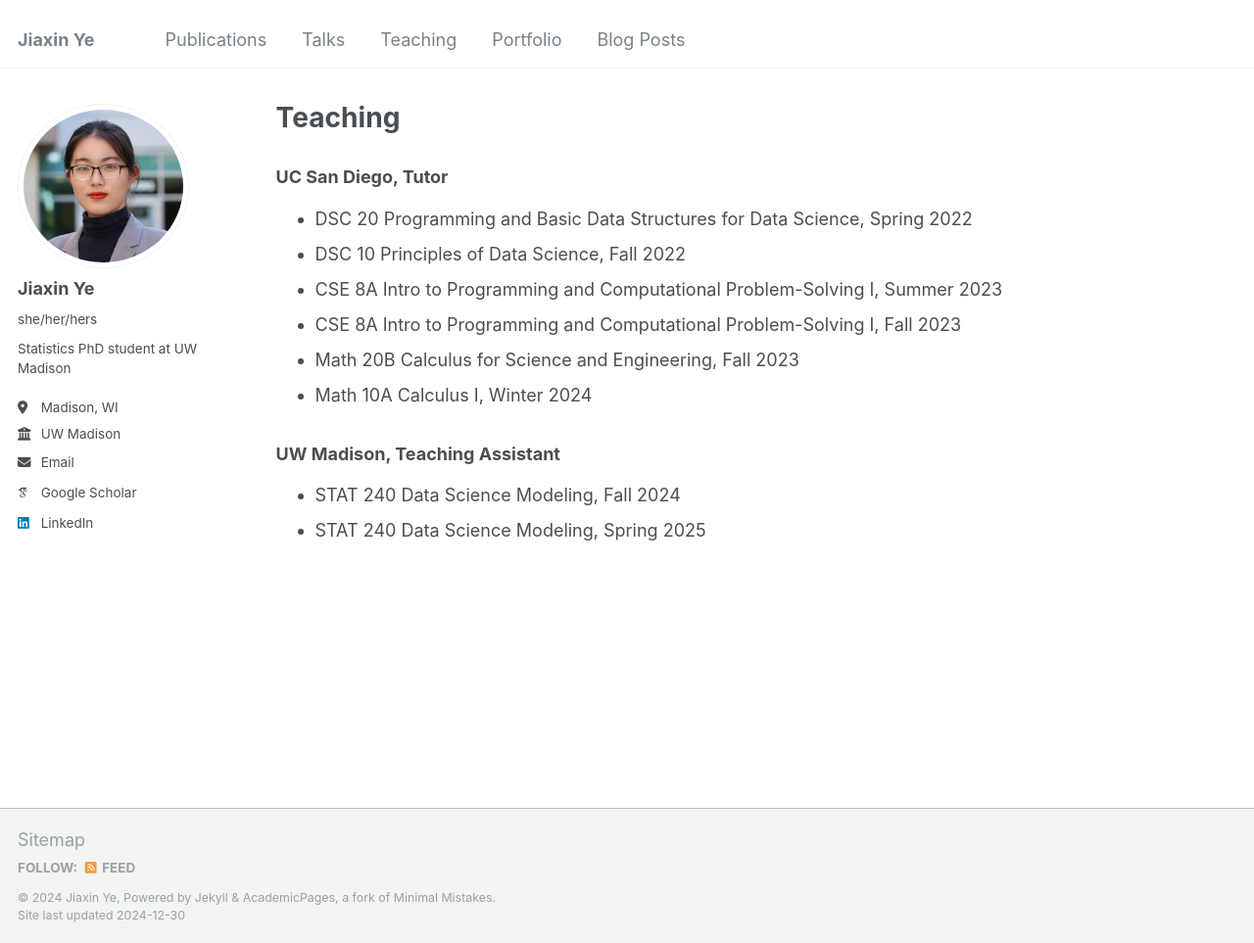
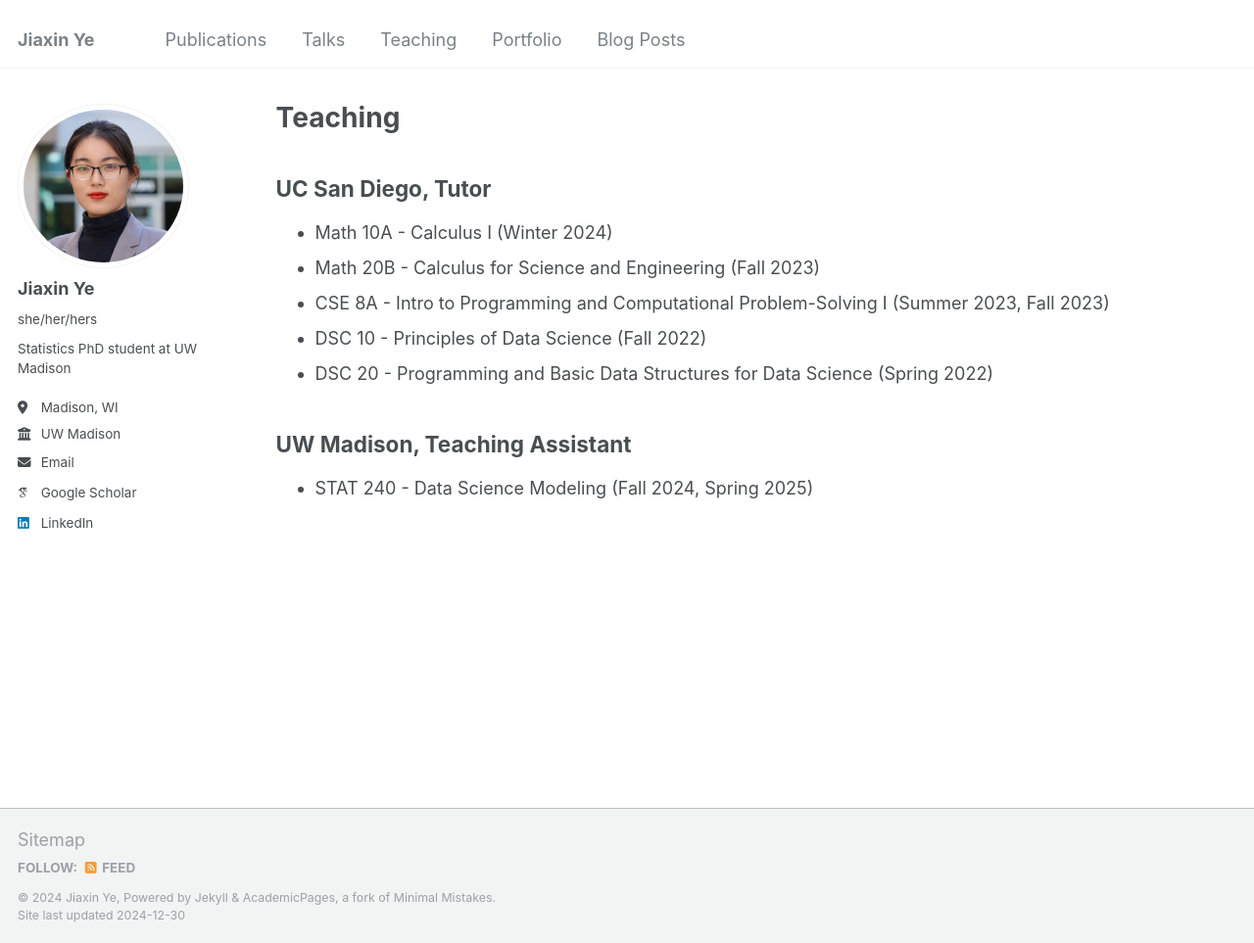
Before and after one commit to jiaxin-yeah/jiaxin-yeah.github.io, a Jekyll site: the page built from _pages/teaching.md, in a window 1280 px wide and 963 px high. Shown: the whole window at 98% size. Built offline with Jekyll 4.4.1, drawn with Linux system fonts in a browser that asks for light colours; some web fonts are replaced; part of the change alters nothing that is shown.

Commit message:
changed to md

```diff
--- a/_pages/teaching.html
+++ b/_pages/teaching.md
@@ -4,7 +4,17 @@ title: "Teaching"
 permalink: /teaching/
 author_profile: true
 ---
-{% include base_path %}
+## UC San Diego, Tutor
+* Math 10A - Calculus I (Winter 2024)
+* Math 20B - Calculus for Science and Engineering (Fall 2023)
+* CSE 8A - Intro to Programming and Computational Problem-Solving I (Summer 2023, Fall 2023)
+* DSC 10 - Principles of Data Science (Fall 2022)
+* DSC 20 - Programming and Basic Data Structures for Data Science (Spring 2022)
+
+## UW Madison, Teaching Assistant
+* STAT 240 - Data Science Modeling (Fall 2024, Spring 2025)
+
+<!-- {% include base_path %}
 <h3>UC San Diego, Tutor</h3>
 <ul>
   <li>DSC 20 Programming and Basic Data Structures for Data Science, Spring 2022</li>
@@ -19,7 +29,7 @@ author_profile: true
 <ul>
   <li>STAT 240 Data Science Modeling, Fall 2024</li>
   <li>STAT 240 Data Science Modeling, Spring 2025</li>
-</ul>
+</ul> -->
 
 <!-- {% for post in site.teaching reversed %}
   {% include archive-single.html %}
```
